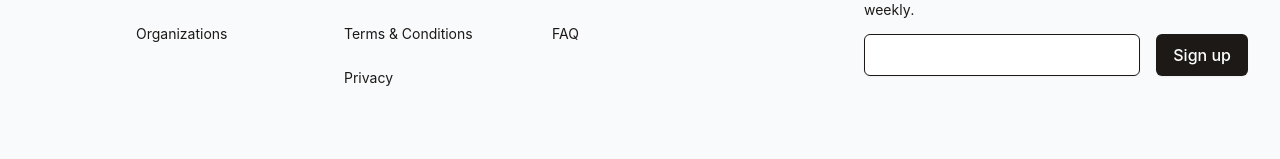
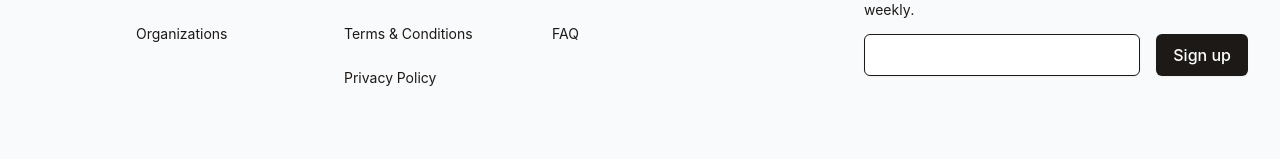
Before and after one commit to AdilAbbas135/MobilizeSolution, a React (Create React App) app: page / in a window 1280 px wide. Shown: the part 1423-1582 px from the top of the page. Built offline with nearby package versions, Linux system fonts and the light colour scheme; no server answers.

Commit message:
footer pages link added

```diff
--- a/src/Pages/offering/SingleOffering2.js
+++ b/src/Pages/offering/SingleOffering2.js
@@ -9,6 +9,7 @@ import { LoadingOutlined } from "@ant-design/icons";
 
 const SingleOffering2 = () => {
   const location = useLocation();
+  console.log(location);
   const [singleoffering, setsingleoffering] = useState();
   // eslint-disable-next-line
   const [loading, setloading] = useState(true);
--- a/src/components/navigation/Footer/Footer.js
+++ b/src/components/navigation/Footer/Footer.js
@@ -8,9 +8,21 @@ const footerNavigation = {
     // { name: 'Blog', href: '/blog' },
   ],
   company: [
-    { name: "Who we are", href: "#" },
-    { name: "Terms & Conditions", href: "#" },
-    { name: "Privacy", href: "#" },
+    {
+      name: "Who we are",
+      href: "/assets/NEW-Educational-Materials-ChainRaise-Portal-LLC-9_28_22.docx.pdf",
+      target: true,
+    },
+    {
+      name: "Terms & Conditions",
+      href: "/assets/Terms-of-Use-ChainRaise.pdf",
+      target: true,
+    },
+    {
+      name: "Privacy Policy",
+      href: "/assets/Privacy-Policy-ChainRaise-LLC-2.pdf",
+      target: true,
+    },
   ],
   customerService: [
     { name: "Contact", href: "/contact" },
@@ -76,6 +88,7 @@ export default function Footer() {
                         <a
                           href={item.href}
                           className="text-stone-900 hover:text-gray-600"
+                          target={item?.target && "_blank"}
                         >
                           {item.name}
                         </a>
@@ -92,7 +105,12 @@ export default function Footer() {
                 <ul role="list" className="mt-6 space-y-6">
                   {footerNavigation.customerService.map((item) => (
                     <li key={item.name} className="text-sm">
-                      <Link to={item.href}>
+                      <Link
+                        to={item.href}
+                        onClick={() => {
+                          window.scrollTo({ top: 0 });
+                        }}
+                      >
                         {/* eslint-disable-next-line */}
                         <a className="text-stone-900 hover:text-gray-600">
                           {item.name}
```
Also changed, not shown: 2 other files (tests, documents, lock files or other folders).
